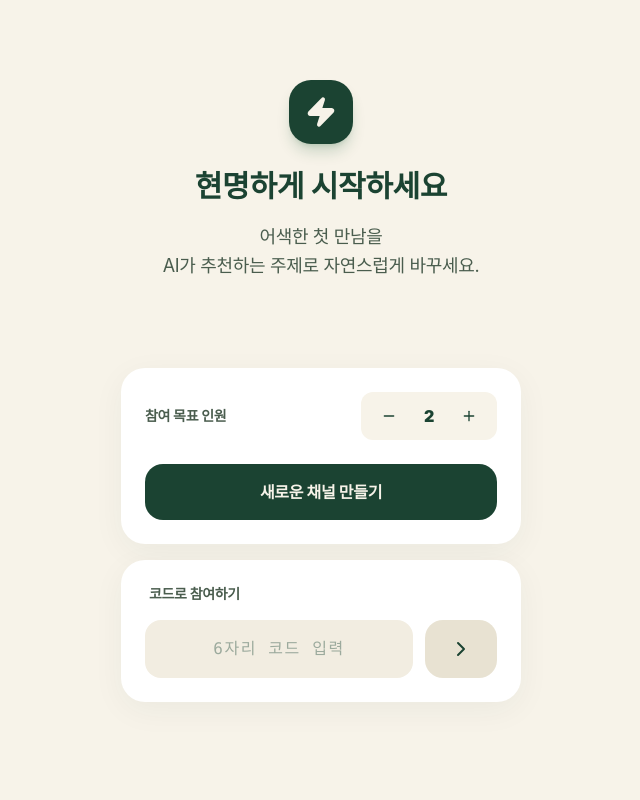
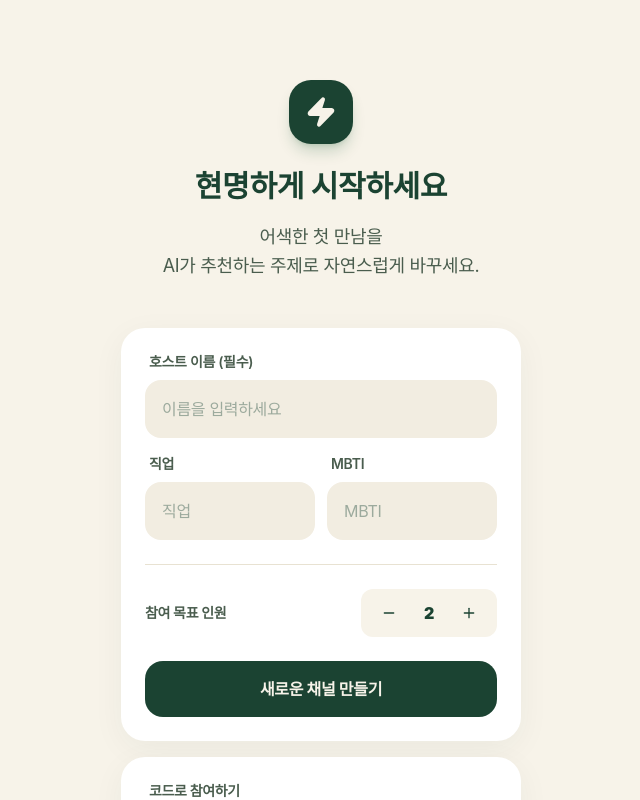
Before and after one commit to Jinsurang/selfer, a Next.js app: page / in a window 1280 px wide. Shown: the top 800 px of the page, without its empty margins (319-959 px from the left). Built offline with nearby package versions, Linux system fonts and the light colour scheme.

Commit message:
Feature: Host as participant + Redesign Fixes

```diff
--- a/src/app/LandingPageClient.tsx
+++ b/src/app/LandingPageClient.tsx
@@ -3,23 +3,33 @@
 import { useState } from 'react';
 import { useRouter } from 'next/navigation';
 import { motion } from 'framer-motion';
-import { Zap, Users, ChevronRight, Plus, Minus } from 'lucide-react';
+import { Zap, ChevronRight, Plus, Minus } from 'lucide-react';
 
 export default function LandingPageClient() {
     const router = useRouter();
     const [code, setCode] = useState('');
+    const [name, setName] = useState('');
+    const [job, setJob] = useState('');
+    const [mbti, setMbti] = useState('');
     const [targetParticipants, setTargetParticipants] = useState(2);
     const [loading, setLoading] = useState(false);
 
     const createChannel = async () => {
+        if (!name) return;
         setLoading(true);
         try {
+            const hostId = Math.random().toString(36).substring(2, 9);
             const res = await fetch('/api/channels', {
                 method: 'POST',
                 headers: { 'Content-Type': 'application/json' },
-                body: JSON.stringify({ targetParticipants })
+                body: JSON.stringify({
+                    targetParticipants,
+                    hostInfo: { name, job, mbti, id: hostId }
+                })
             });
             const data = await res.json();
+            // Store host ID to recognize 'me' later
+            localStorage.setItem(`selfer_${data.code}`, hostId);
             router.push(`/host/${data.code}`);
         } catch (err) {
             console.error(err);
@@ -56,10 +66,47 @@ export default function LandingPageClient() {
                         </p>
                     </div>
 
-                    <div className="space-y-4 pt-10">
+                    <div className="space-y-4">
                         {/* Create Channel Area */}
                         <div className="toss-card p-6 space-y-6">
-                            <div className="flex items-center justify-between">
+                            <div className="space-y-4 text-left">
+                                <div>
+                                    <label className="toss-label">호스트 이름 (필수)</label>
+                                    <input
+                                        required
+                                        type="text"
+                                        placeholder="이름을 입력하세요"
+                                        value={name}
+                                        onChange={(e) => setName(e.target.value)}
+                                        className="toss-input"
+                                    />
+                                </div>
+                                <div className="grid grid-cols-2 gap-3">
+                                    <div>
+                                        <label className="toss-label">직업</label>
+                                        <input
+                                            type="text"
+                                            placeholder="직업"
+                                            value={job}
+                                            onChange={(e) => setJob(e.target.value)}
+                                            className="toss-input"
+                                        />
+                                    </div>
+                                    <div>
+                                        <label className="toss-label">MBTI</label>
+                                        <input
+                                            type="text"
+                                            maxLength={4}
+                                            placeholder="MBTI"
+                                            value={mbti}
+                                            onChange={(e) => setMbti(e.target.value.toUpperCase())}
+                                            className="toss-input"
+                                        />
+                                    </div>
+                                </div>
+                            </div>
+
+                            <div className="flex items-center justify-between border-t border-[var(--border)] pt-6">
                                 <span className="text-sm font-bold text-[var(--text-sub)]">참여 목표 인원</span>
                                 <div className="flex items-center gap-4 bg-[var(--background)] px-3 py-2 rounded-xl">
                                     <button
@@ -79,7 +126,7 @@ export default function LandingPageClient() {
                             </div>
 
                             <button
-                                disabled={loading}
+                                disabled={loading || !name}
                                 onClick={createChannel}
                                 className="toss-btn-primary w-full"
                             >
--- a/src/app/api/channels/route.ts
+++ b/src/app/api/channels/route.ts
@@ -4,8 +4,8 @@ import { store } from '@/lib/store';
 
 export async function POST(req: NextRequest) {
     const body = await req.json().catch(() => ({}));
-    const { targetParticipants } = body;
-    const channel = await store.createChannel(targetParticipants);
+    const { targetParticipants, hostInfo } = body;
+    const channel = await store.createChannel(targetParticipants, hostInfo);
     return NextResponse.json(channel);
 }
 
--- a/src/app/host/[code]/HostDashboardClient.tsx
+++ b/src/app/host/[code]/HostDashboardClient.tsx
@@ -89,24 +89,30 @@ export default function HostDashboardClient({ params }: { params: Promise<{ code
 
                         <div className="space-y-3 max-h-[300px] overflow-y-auto pr-2 custom-scrollbar">
                             <AnimatePresence>
-                                {channel.participants.map((p) => (
+                                {channel.participants.map((p) => {
+                                    const isMe = typeof window !== 'undefined' && localStorage.getItem(`selfer_${code}`) === p.id;
+                                    return (
                                         <motion.div
                                             key={p.id}
                                             initial={{ opacity: 0, x: -10 }}
                                             animate={{ opacity: 1, x: 0 }}
-                                        className="flex items-center gap-3 p-4 bg-[var(--background)] rounded-[18px] border border-transparent hover:border-[var(--accent)]/20 transition-all"
+                                            className={`flex items-center gap-3 p-4 bg-[var(--background)] rounded-[18px] border-2 transition-all ${isMe ? 'border-[var(--accent)] shadow-sm' : 'border-transparent'}`}
                                         >
-                                        <div className="w-9 h-9 rounded-full bg-white flex items-center justify-center font-black text-[var(--accent)] text-sm shadow-sm border border-[var(--border)]">
+                                            <div className={`w-9 h-9 rounded-full flex items-center justify-center font-black text-sm shadow-sm border ${isMe ? 'bg-[var(--accent)] text-white border-transparent' : 'bg-white text-[var(--accent)] border-[var(--border)]'}`}>
                                                 {p.name[0]}
                                             </div>
-                                        <div>
+                                            <div className="flex-1">
+                                                <div className="flex items-center gap-2">
                                                     <p className="font-bold text-sm text-[var(--text-main)]">{p.name}</p>
+                                                    {isMe && <span className="px-1.5 py-0.5 rounded-md bg-[var(--accent)] text-[8px] font-black text-[#F7F3E9] uppercase">Me</span>}
+                                                </div>
                                                 <p className="text-[10px] text-[var(--text-light)] font-medium">
                                                     {p.job || '직업 미입력'} · {p.mbti || 'MBTI 미입력'}
                                                 </p>
                                             </div>
                                         </motion.div>
-                                ))}
+                                    );
+                                })}
                             </AnimatePresence>
                             {channel.participants.length === 0 && (
                                 <div className="text-center py-10 space-y-3">
--- a/src/lib/store.ts
+++ b/src/lib/store.ts
@@ -53,11 +53,11 @@ export const store = {
         }
     },
 
-    createChannel: async (targetParticipants?: number): Promise<Channel> => {
+    createChannel: async (targetParticipants?: number, hostInfo?: Participant): Promise<Channel> => {
         const code = Math.random().toString(36).substring(2, 8).toUpperCase();
         const newChannel: Channel = {
             code,
-            participants: [],
+            participants: hostInfo ? [hostInfo] : [],
             topics: [],
             currentTopicIndex: -1,
             targetParticipants,
```
Lines whose indentation alone changed are shown as unchanged.
